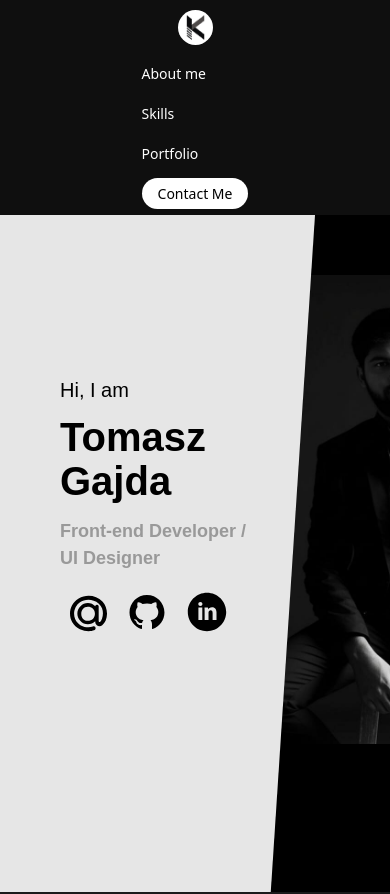
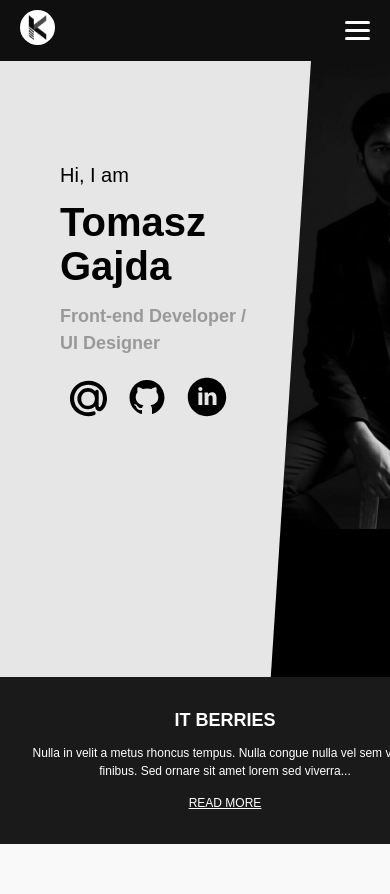
Before and after one commit to Karthiraj7/portfolio, a React (Vite) app: page / in a window 390 px wide. Shown: the top 894 px of the page. Built offline with nearby package versions, Linux system fonts and the light colour scheme.

Commit message:
Made CSS responsive for all devices

```diff
--- a/src/Component/header/header.css
+++ b/src/Component/header/header.css
@@ -3,9 +3,10 @@
   background-color: #0f0f0f;
   padding: 10px 20px;
   display: flex;
-  justify-content: space-between; /* Logo left, links right */
+  justify-content: space-between;
   align-items: center;
   box-sizing: border-box;
+  position: fixed;
   top: 0;
   left: 0;
   z-index: 1000;
@@ -17,7 +18,6 @@
   border-radius: 50%;
 }
 
-/* Nav Links */
 .nav-links {
   list-style: none;
   display: flex;
@@ -51,17 +51,43 @@
   background-color: #dddddd;
 }
 
+/* Hamburger icon */
+.hamburger {
+  display: none;
+  flex-direction: column;
+  cursor: pointer;
+  gap: 5px;
+}
+
+.hamburger span {
+  height: 3px;
+  width: 25px;
+  background: white;
+  border-radius: 2px;
+  transition: all 0.3s ease;
+}
+
 /* -------------------- Responsive -------------------- */
 @media (max-width: 768px) {
-  .navbar {
-    flex-direction: column;
-    align-items: center;
+  .hamburger {
+    display: flex;
   }
 
   .nav-links {
+    display: none;
     flex-direction: column;
-    gap: 16px;
-    margin-top: 10px;
+    width: 100%;
+    background-color: #0f0f0f;
+    padding: 20px 0;
+    position: absolute;
+    top: 60px;
+    left: 0;
+    text-align: center;
+    gap: 20px;
+  }
+
+  .nav-links.active {
+    display: flex;
   }
 
   .logo img {
--- a/src/Component/header/header.tsx
+++ b/src/Component/header/header.tsx
@@ -1,18 +1,32 @@
-import React from 'react';
+import React, { useState } from 'react';
 import K from "../../assets/K.jpg";
 import './header.css';
 
 const Navbar: React.FC = () => {
+  const [menuOpen, setMenuOpen] = useState(false);
+
+  const toggleMenu = () => setMenuOpen(!menuOpen);
+
   return (
     <nav className="navbar">
       <div className="logo">
         <img src={K} alt="Logo" />
       </div>
-      <ul className="nav-links">
+
+      <div className={`hamburger ${menuOpen ? "open" : ""}`} onClick={toggleMenu}>
+        <span></span>
+        <span></span>
+        <span></span>
+      </div>
+
+      <ul className={`nav-links ${menuOpen ? "active" : ""}`}>
+        {/* Mobile order: Portfolio, Contact Me, Skills, About me */}
+
+        <li><a href="#skills">Skills</a></li>
+         <li><a href="#portfolio">Portfolio</a></li>
+
         <li><a href="#about">About me</a></li>
-        <li><a href="#skills">Skills</a></li>
-        <li><a href="#portfolio">Portfolio</a></li>
-        <li><a href="#contact" className="contact-button">Contact Me</a></li>
+          <li><a href="#contact" className="contact-button">Contact Me</a></li>
       </ul>
     </nav>
   );
```
